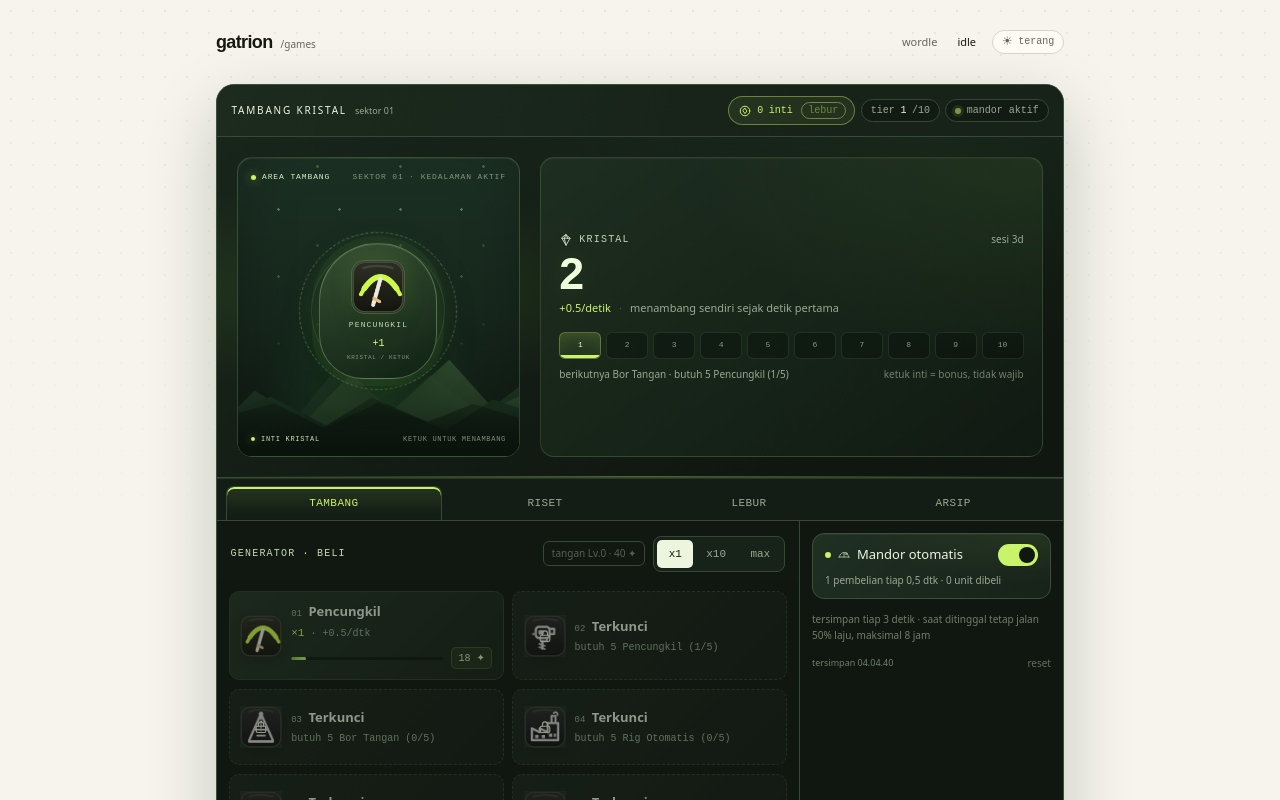
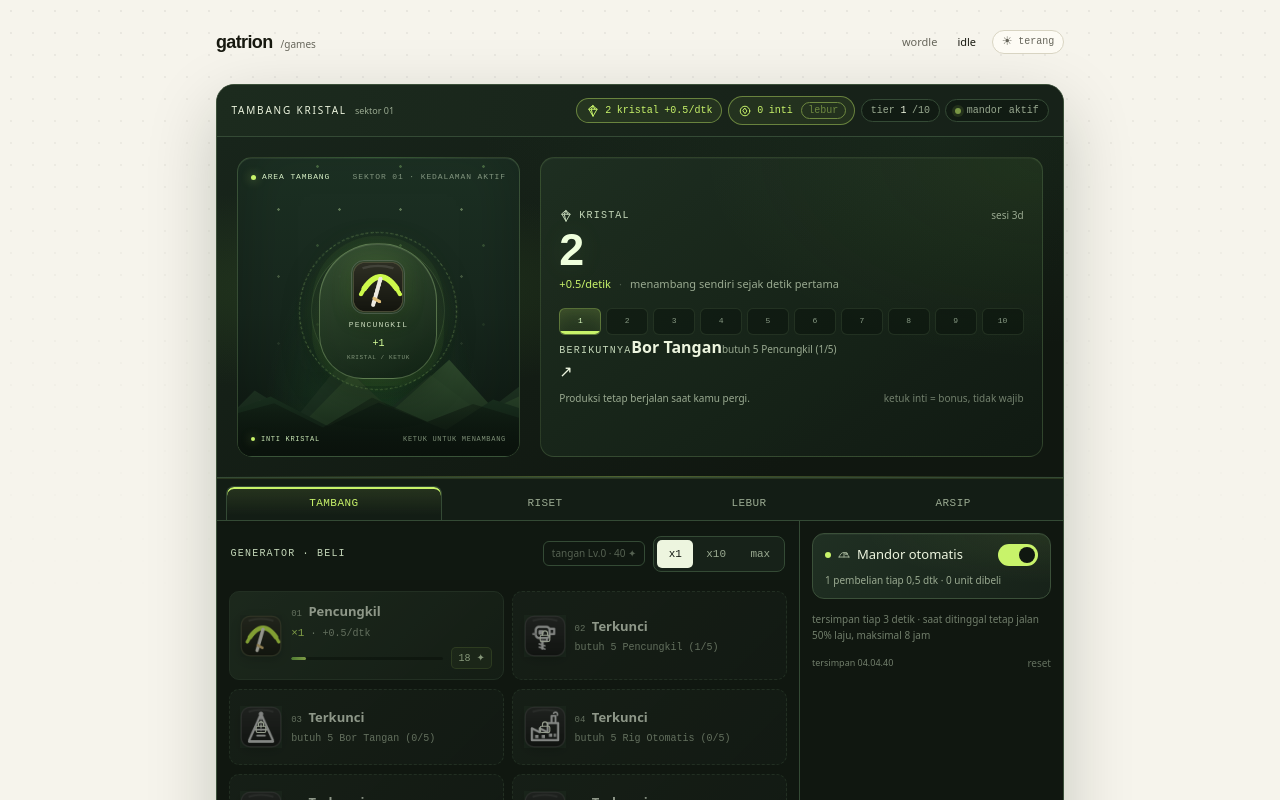
Before and after one commit to adi-santoso/gatrion-games, a React (Vite) app: page /#/idle in a window 1280 px wide. Shown: the top 800 px of the page. Built offline with nearby package versions, Linux system fonts and the light colour scheme.

Commit message:
Align idle page HUD and next-tier panel with design mockup

```diff
--- a/src/games/idle/IdlePage.tsx
+++ b/src/games/idle/IdlePage.tsx
@@ -72,6 +72,12 @@ export function IdlePage() {
 
             <div className="idle-hud">
               <span className="idle-chip" data-tone="accent">
+                <CrystalGlyph />
+                <strong data-testid="hud-crystals">{formatNumber(save.crystals)}</strong>
+                <span>kristal</span>
+                <span className="mono text-lime">+{formatNumber(rate)}/dtk</span>
+              </span>
+              <span className="idle-chip" data-tone="accent">
                 <CoreGlyph />
                 <strong data-testid="cores">{formatNumber(save.cores)}</strong>
                 <span>inti</span>
@@ -127,12 +133,18 @@ export function IdlePage() {
 
               <DepthStrip save={save} />
 
+              <div className="next-tier-card">
+                <div className="next-tier-copy">
+                  <span className="panel-title">berikutnya</span>
+                  <strong>{nextTier ? nextTier.name : "Semua tier terbuka"}</strong>
+                  <span className="mono text-[10px] text-muted">
+                    {nextTier ? unlockHint(save, nextTier) : "Kamu telah mencapai seluruh generator."}
+                  </span>
+                </div>
+                <span className="next-tier-action" aria-hidden="true">↗</span>
+              </div>
               <div className="mono mt-2 flex flex-wrap items-center justify-between gap-x-3 gap-y-1 text-[10px] text-muted">
-                <span>
-                  {nextTier
-                    ? `berikutnya ${nextTier.name} · ${unlockHint(save, nextTier)}`
-                    : "semua tier sudah terbuka"}
-                </span>
+                <span>Produksi tetap berjalan saat kamu pergi.</span>
                 <span className="text-muted/70">ketuk inti = bonus, tidak wajib</span>
               </div>
             </div>
```
